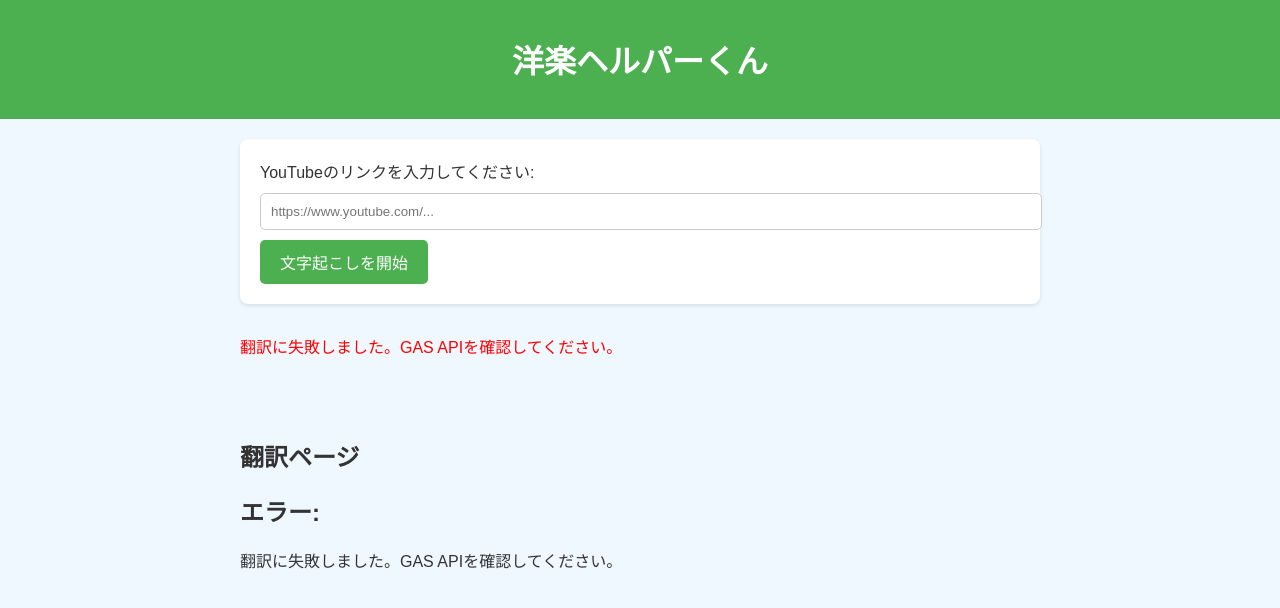
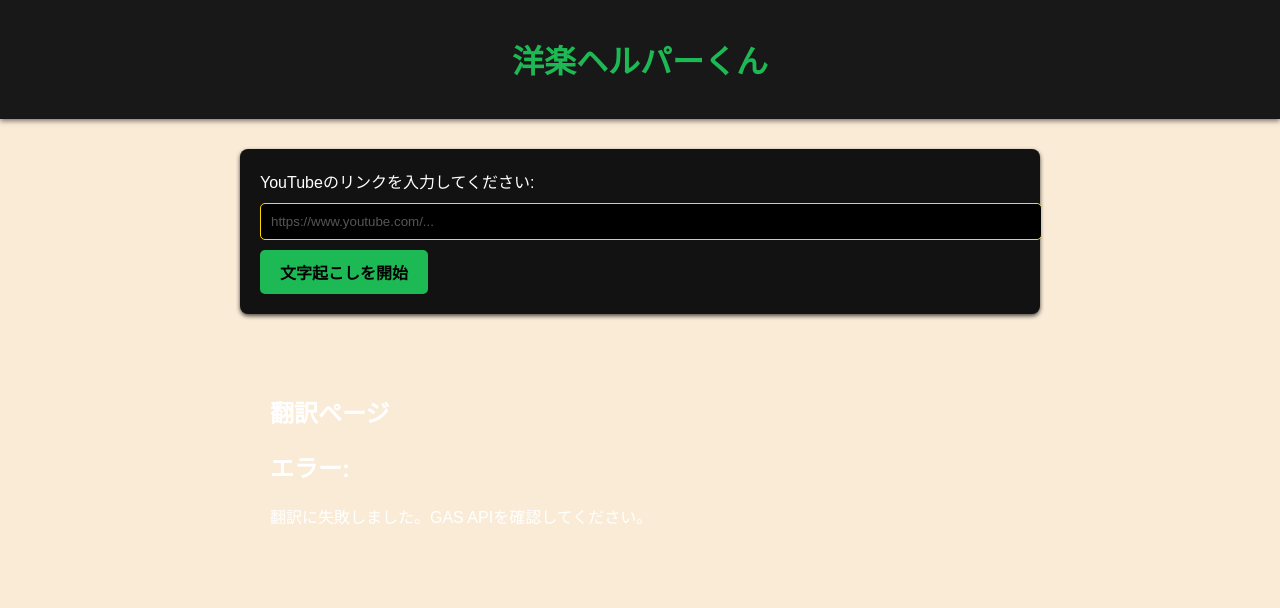
Before and after one commit to YUIKIIIING/yossy_AI, a Flask app: page /translate in a window 1280 px wide. Shown: the top 608 px of the page. Run offline with Flask 3, Linux system fonts and the light colour scheme; data that the repository does not hold is empty.

Commit message:
Loading screen and css

```diff
--- a/app.py
+++ b/app.py
@@ -12,15 +12,14 @@ def index():
     if request.method == "POST":
         youtube_url = request.form.get("youtube_url")
         if not youtube_url:
-            return render_template("index.html", error="YouTubeリンクを入力してください。")
+            return {"error": "YouTubeリンクを入力してください。"}, 400
 
         try:
             # 文字起こし処理
             transcription = process_youtube_audio(youtube_url)
-            return render_template("index.html", transcription=transcription)
-
+            return {"transcription": transcription}  # JSONで結果を返す
         except Exception as e:
-            return render_template("index.html", error=str(e))
+            return {"error": str(e)}, 500
 
     return render_template("index.html")
 
--- /dev/null
+++ b/static/css/style.css
@@ -0,0 +1,206 @@
+body {
+  font-family: Arial, sans-serif;
+  margin: 0;
+  padding: 0;
+  background-color:#FAEBD7; /* 背景を黒に */
+  color: #fff; /* 文字色を白に */
+}
+
+header {
+  background-color: #181818; /* ヘッダーを黒に近い色に */
+  color: #1DB954; /* Spotifyの緑 */
+  padding: 15px 20px;
+  text-align: center;
+  box-shadow: 0 2px 5px rgba(0, 0, 0, 0.5); /* ヘッダーに影をつける */
+}
+
+main {
+  padding: 30px;
+  max-width: 800px;
+  margin: 0 auto;
+}
+
+.form {
+  margin-bottom: 30px;
+  background: #121212; /* 深い黒に近い背景 */
+  padding: 20px;
+  border-radius: 8px;
+  box-shadow: 0 2px 4px rgba(0, 0, 0, 0.7); /* 黒い影を強調 */
+}
+
+.form input[type="url"] {
+  width: 100%;
+  padding: 10px;
+  margin: 10px 0;
+  border: 1px solid #FFD700; /* 枠は金色 */
+  border-radius: 5px;
+  background-color: #000; /* フォーム背景を黒に */
+  color: white;
+}
+
+.form input[type="url"]::placeholder {
+  color: #555; /* プレースホルダー文字を薄いグレーに */
+}
+
+.form button {
+  background-color: #1DB954; /* ボタンをSpotifyの緑に */
+  color: black; /* ボタン文字を黒にしてコントラストを強調 */
+  padding: 10px 20px;
+  border: none;
+  border-radius: 5px;
+  cursor: pointer;
+  font-size: 16px;
+  font-weight: bold;
+  transition: background-color 0.3s ease; /* ホバーアニメーションを追加 */
+}
+
+.form button:hover {
+  background-color: #1ed760; /* ホバー時に少し明るい緑に */
+}
+
+/* ローディング画面全体のスタイル */
+#loading {
+  display: flex;
+  flex-direction: column;
+  align-items: center;
+  justify-content: center;
+  position: fixed;
+  top: 0;
+  left: 0;
+  width: 100%;
+  height: 100%;
+  background-color: rgba(0, 0, 0, 0.9); /* 背景を黒にし、少し透明にする */
+  z-index: 1000;
+}
+
+/* スピナー全体のスタイル */
+.radar-spinner {
+  height: 60px;
+  width: 60px;
+  position: relative;
+  margin-bottom: 20px; /* スピナーと文字の間に余白を追加 */
+}
+
+.radar-spinner .circle {
+  position: absolute;
+  height: 100%;
+  width: 100%;
+  top: 0;
+  left: 0;
+  animation: radar-spinner-animation 2s infinite;
+}
+
+.radar-spinner .circle:nth-child(1) {
+  padding: calc(60px * 5 * 2 * 0 / 110);
+  animation-delay: 300ms;
+}
+
+.radar-spinner .circle:nth-child(2) {
+  padding: calc(60px * 5 * 2 * 1 / 110);
+  animation-delay: 300ms;
+}
+
+.radar-spinner .circle:nth-child(3) {
+  padding: calc(60px * 5 * 2 * 2 / 110);
+  animation-delay: 300ms;
+}
+
+.radar-spinner .circle:nth-child(4) {
+  padding: calc(60px * 5 * 2 * 3 / 110);
+  animation-delay: 0ms;
+}
+
+.radar-spinner .circle-inner, .radar-spinner .circle-inner-container {
+  height: 100%;
+  width: 100%;
+  border-radius: 50%;
+  border: calc(60px * 5 / 110) solid transparent;
+}
+
+.radar-spinner .circle-inner {
+  border-left-color: #ff1d5e; /* スピナーの色 */
+  border-right-color: #ff1d5e;
+}
+
+@keyframes radar-spinner-animation {
+  50% {
+      transform: rotate(180deg);
+  }
+  100% {
+      transform: rotate(0deg);
+  }
+}
+
+/* "LOADING" の文字のスタイル */
+.loading-text {
+  font-size: 24px;
+  font-weight: bold;
+  color: #fff; /* 白い文字 */
+  text-transform: uppercase; /* 大文字に変換 */
+  letter-spacing: 0.2em;
+  animation: loading-text-animation 1.5s infinite;
+}
+
+/* 点滅アニメーション */
+@keyframes loading-text-animation {
+  0% {
+      content: "LOADING";
+      opacity: 1;
+  }
+  33% {
+      content: "LOADING.";
+      opacity: 0.7;
+  }
+  66% {
+      content: "LOADING..";
+      opacity: 0.5;
+  }
+  100% {
+      content: "LOADING...";
+      opacity: 0.7;
+  }
+}
+
+.error {
+  color: #ff4d4d; /* エラーは赤 */
+  margin-bottom: 20px;
+}
+
+.result {
+  background: #121212; /* 深い黒に近い背景 */
+  padding: 20px;
+  border-radius: 8px;
+  box-shadow: 0 2px 4px rgba(0, 0, 0, 0.7); /* 黒い影を強調 */
+  margin-top: 20px;
+}
+
+.result h3 {
+  margin-top: 0;
+  color: #1DB954; /* 見出しをSpotifyの緑に */
+}
+
+.result a {
+  display: inline-block;
+  margin: 10px 5px 0 0;
+  color: black;
+  background-color: #1DB954; /* ボタン背景をSpotifyの緑に */
+  padding: 10px 15px;
+  text-decoration: none;
+  border-radius: 5px;
+  font-weight: bold;
+  transition: background-color 0.3s ease;
+}
+
+.result a:hover {
+  background-color: #1ed760; /* ホバー時に少し明るい緑に */
+}
+
+footer {
+  text-align: center;
+  padding: 10px;
+  background-color: #181818; /* フッターを黒に近い色に */
+  color: #1DB954; /* Spotifyの緑 */
+  position: fixed;
+  bottom: 0;
+  width: 100%;
+}
--- a/templates/index.html
+++ b/templates/index.html
@@ -4,115 +4,102 @@
     <meta charset="UTF-8">
     <meta name="viewport" content="width=device-width, initial-scale=1.0">
     <title>洋楽ヘルパーくん</title>
-    <style>
-        body {
-            font-family: Arial, sans-serif;
-            margin: 0;
-            padding: 0;
-            background-color: #f0f8ff;
-            color: #333;
-        }
-        header {
-            background-color: #4caf50;
-            color: white;
-            padding: 15px 20px;
-            text-align: center;
-        }
-        main {
-            padding: 20px;
-            max-width: 800px;
-            margin: 0 auto;
-        }
-        .form {
-            margin-bottom: 30px;
-            background: white;
-            padding: 20px;
-            border-radius: 8px;
-            box-shadow: 0 2px 4px rgba(0, 0, 0, 0.1);
-        }
-        .form input[type="url"] {
-            width: 100%;
-            padding: 10px;
-            margin: 10px 0;
-            border: 1px solid #ccc;
-            border-radius: 5px;
-        }
-        .form button {
-            background-color: #4caf50;
-            color: white;
-            padding: 10px 20px;
-            border: none;
-            border-radius: 5px;
-            cursor: pointer;
-            font-size: 16px;
-        }
-        .form button:hover {
-            background-color: #45a049;
-        }
-        .error {
-            color: red;
-            margin-bottom: 20px;
-        }
-        .result {
-            background: white;
-            padding: 20px;
-            border-radius: 8px;
-            box-shadow: 0 2px 4px rgba(0, 0, 0, 0.1);
-            margin-top: 20px;
-        }
-        .result h3 {
-            margin-top: 0;
-        }
-        .result a {
-            display: inline-block;
-            margin: 10px 5px 0 0;
-            color: white;
-            background-color: #007bff;
-            padding: 10px 15px;
-            text-decoration: none;
-            border-radius: 5px;
-        }
-        .result a:hover {
-            background-color: #0056b3;
-        }
-        footer {
-            text-align: center;
-            padding: 10px;
-            background-color: #4caf50;
-            color: white;
-            position: fixed;
-            bottom: 0;
-            width: 100%;
-        }
-    </style>
+    <link rel="stylesheet" href="../static/css/style.css">
+    <link rel="icon" href="../static/images/music_app_logo.png">
 </head>
+
 <body>
     <header>
         <h1>洋楽ヘルパーくん</h1>
     </header>
     <main>
-        <form class="form" method="POST">
+    <form id="transcriptionForm" class="form">
         <label for="youtube_url">YouTubeのリンクを入力してください:</label><br>
         <input type="url" id="youtube_url" name="youtube_url" placeholder="https://www.youtube.com/..." required>
         <button type="submit">文字起こしを開始</button>
     </form>
+        <div id="loading" style="display: none;">
+            <div class="radar-spinner">
+                <div class="circle">
+                    <div class="circle-inner-container">
+                        <div class="circle-inner"></div>
+                    </div>
+                </div>
+                <div class="circle">
+                    <div class="circle-inner-container">
+                        <div class="circle-inner"></div>
+                    </div>
+                </div>
+                <div class="circle">
+                    <div class="circle-inner-container">
+                        <div class="circle-inner"></div>
+                    </div>
+                </div>
+                <div class="circle">
+                    <div class="circle-inner-container">
+                        <div class="circle-inner"></div>
+                    </div>
+                </div>
+            </div>
+            <h1 class="loading-text">LOADING</h1>
+        </div>
 
-        {% if error %}
-        <p class="error">{{ error }}</p>
-        {% endif %}
-
-        {% if transcription %}
+        </div>
+        <div id="result" style="display: none;">
             <div class="result">
                 <h3>文字起こし結果:</h3>
-            <p>{{ transcription }}</p>
-            <a href="/download">文字起こし結果をダウンロード</a>
-            <a href="/read-aloud">文字起こし結果を読み上げ</a>
-            <a href="/translate">翻訳する</a>
+                <p id="transcriptionText"></p>
+                <a id="downloadLink" href="/download" style="display: none;">文字起こし結果をダウンロード</a>
+                <a id="readAloudLink" href="/read-aloud" style="display: none;">文字起こし結果を読み上げ</a>
+                <a id="translateLink" href="/translate" style="display: none;">翻訳する</a>
             </div>
-        {% endif %}
-    </main>
+        </div>
         {% block content %}
         {% endblock %}
+    </main>
+    <script>
+        document.getElementById("transcriptionForm").addEventListener("submit", async function (event) {
+            event.preventDefault(); // デフォルトのフォーム送信を防ぐ
 
+            // ローディング画面を表示し、結果を非表示にする
+            document.getElementById("loading").style.display = "block";
+            document.getElementById("result").style.display = "none";
+
+            // フォームデータを取得
+            const formData = new FormData(event.target);
+            const url = event.target.action || "/"; // フォーム送信先
+
+            try {
+                // サーバーに非同期リクエストを送信
+                const response = await fetch(url, {
+                    method: "POST",
+                    body: formData,
+                });
+
+                // サーバーからのレスポンスを取得
+                if (response.ok) {
+                    const result = await response.json(); // JSON形式のデータを期待
+                    document.getElementById("transcriptionText").textContent = result.transcription;
+
+                    // リンクを表示
+                    document.getElementById("downloadLink").style.display = "inline-block";
+                    document.getElementById("readAloudLink").style.display = "inline-block";
+                    document.getElementById("translateLink").style.display = "inline-block";
+
+                    // 結果を表示
+                    document.getElementById("result").style.display = "block";
+                } else {
+                    document.getElementById("transcriptionText").textContent = "エラーが発生しました。";
+                    document.getElementById("result").style.display = "block";
+                }
+            } catch (error) {
+                console.error("エラー:", error);
+                document.getElementById("transcriptionText").textContent = "エラーが発生しました。";
+                document.getElementById("result").style.display = "block";
+            } finally {
+                // ローディング画面を非表示にする
+                document.getElementById("loading").style.display = "none";
+            }
+        });
+    </script>
 </body>
-</html>
```
Also changed, not shown: static/images/music_app_logo.png (added). Lines whose indentation alone changed are shown as unchanged.
